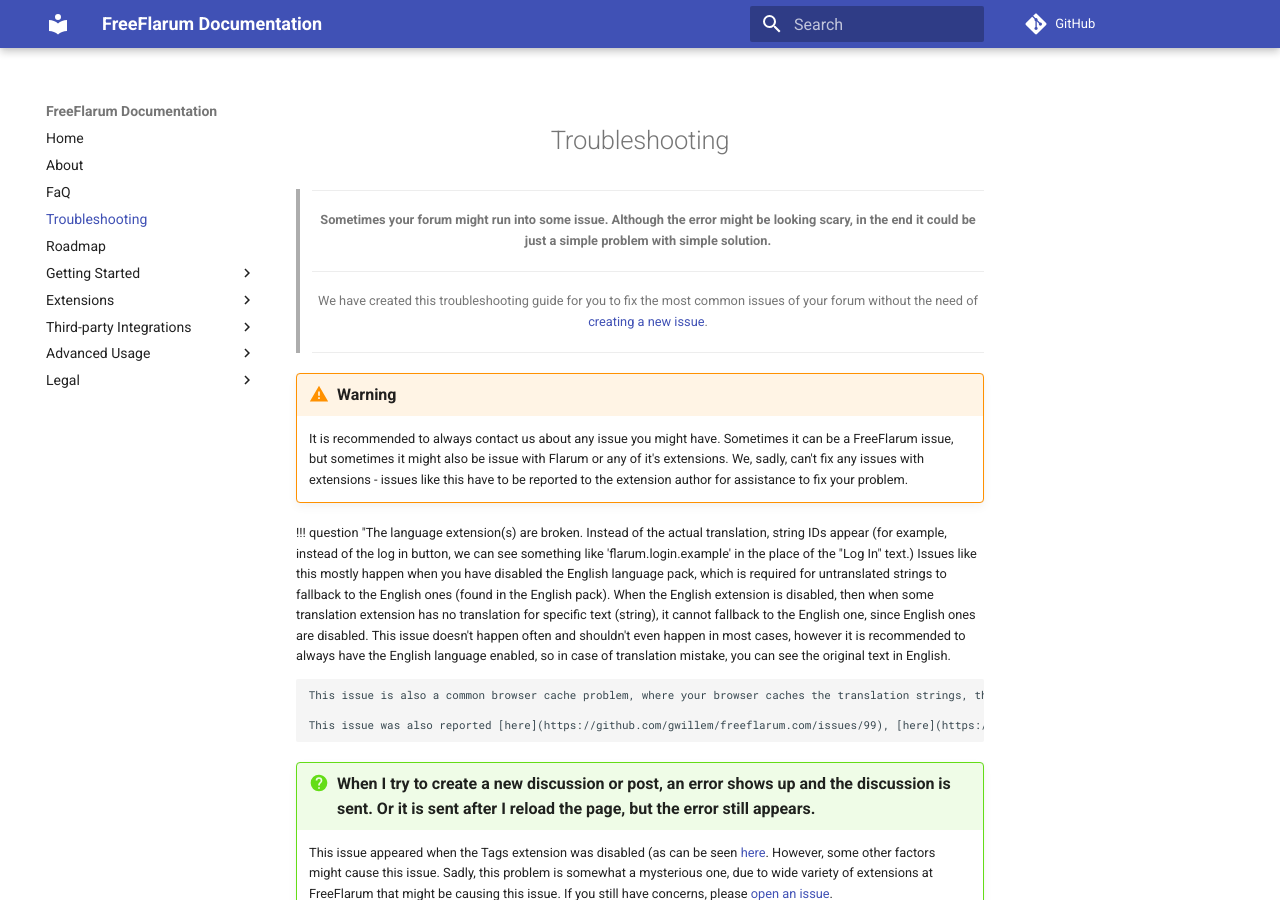
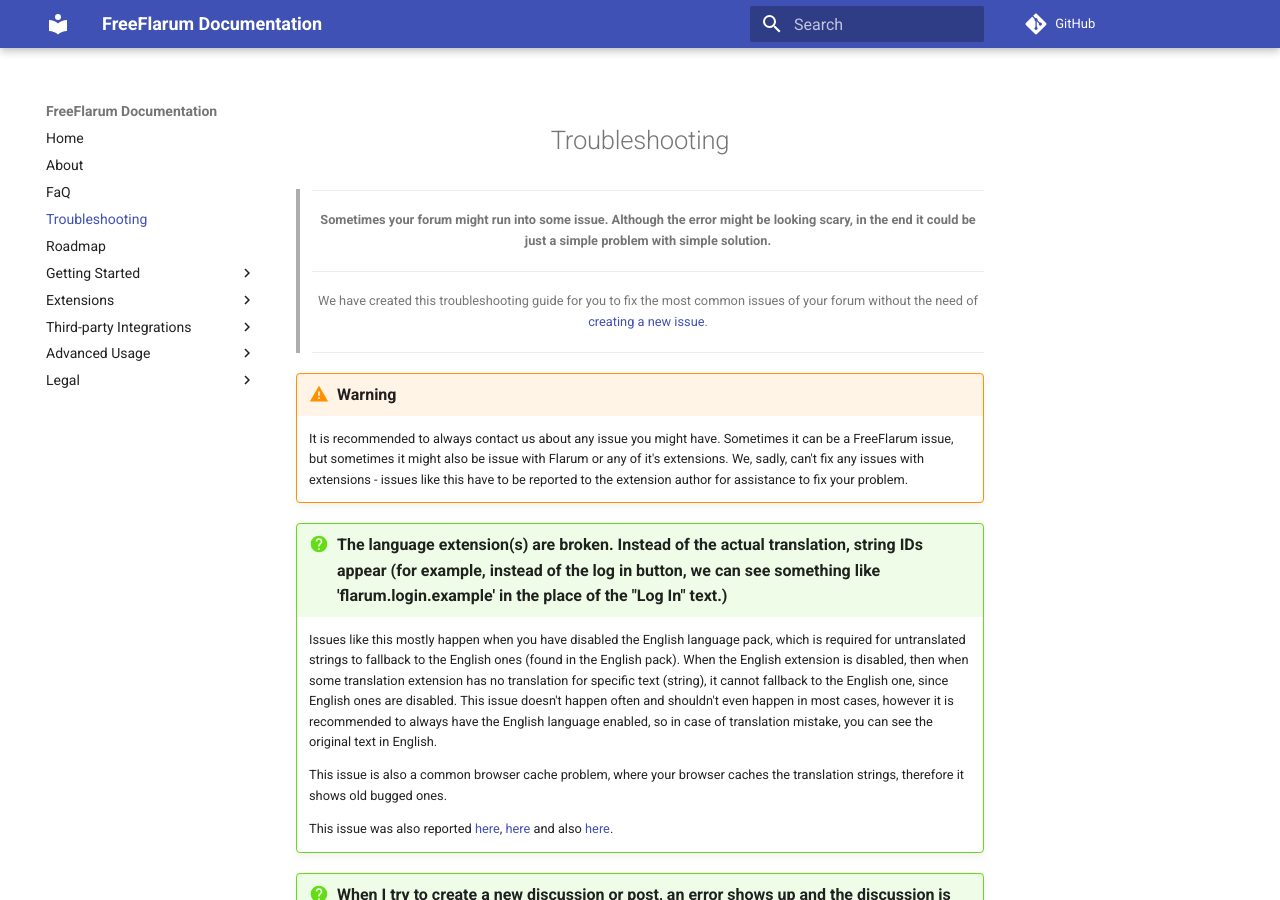
Before and after one commit to FreeFlarum/freeflarum.com, an MkDocs documentation site: the page built from docs/troubleshooting.md, in a window 1280 px wide and 900 px high. Built offline with MkDocs 1.6.1 and Material for MkDocs 9.7.7, drawn with Linux system fonts in a browser that asks for light colours; comment, search, counter and statistics services are not loaded.

Commit message:
Update troubleshooting.md
• Fixed quote that broken admonition.

```diff
--- a/docs/troubleshooting.md
+++ b/docs/troubleshooting.md
@@ -13,7 +13,7 @@
     We, sadly, can't fix any issues with extensions - issues like this have to be reported to the extension author for assistance to fix
     your problem.
 
-!!! question "The language extension(s) are broken. Instead of the actual translation, string IDs appear (for example, instead of the log in button, we can see something like 'flarum.login.example' in the place of the "Log In" text.)
+!!! question "The language extension(s) are broken. Instead of the actual translation, string IDs appear (for example, instead of the log in button, we can see something like 'flarum.login.example' in the place of the "Log In" text.)"
     Issues like this mostly happen when you have disabled the English language pack, which is required for untranslated strings to fallback to the English ones (found in the English pack). When the English extension is disabled,
     then when some translation extension has no translation for specific text (string), it cannot fallback to the English one, since English ones are disabled.
     This issue doesn't happen often and shouldn't even happen in most cases, however it is recommended to always have the English language enabled, so in case of translation mistake, you can see the original text in English.
```
